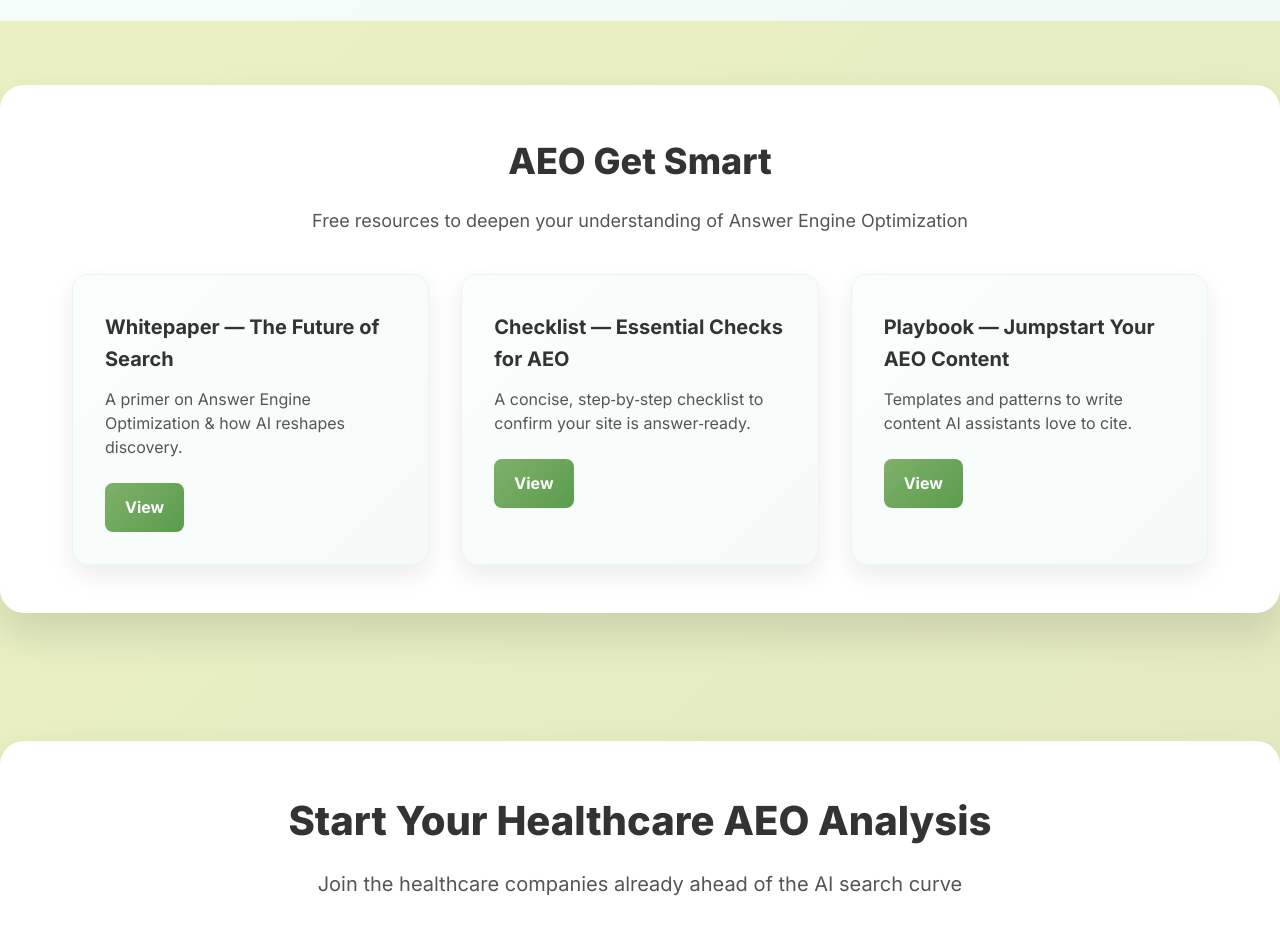
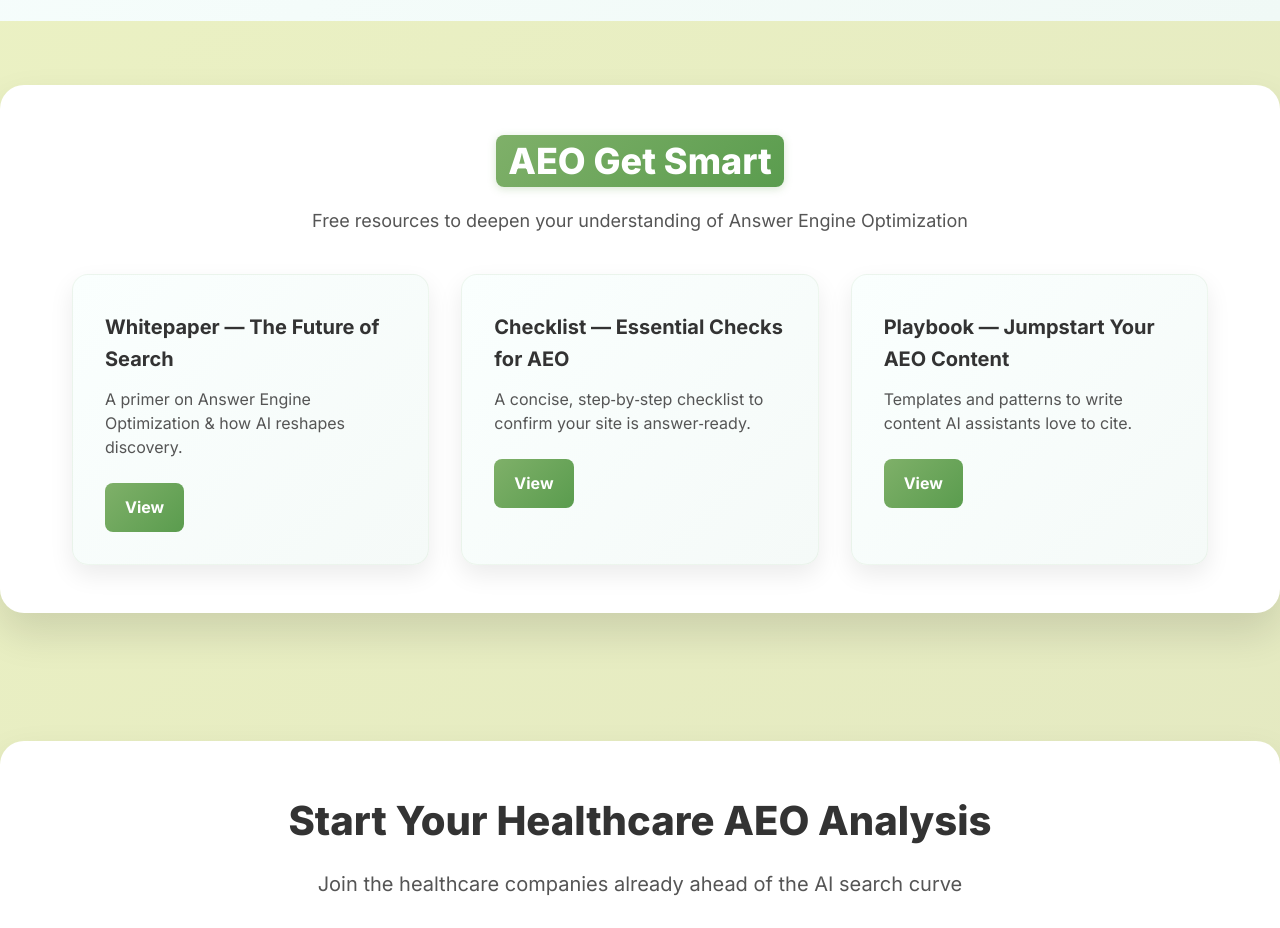
Before and after one commit to GenuineJack/precision-aeo, a website: page index.html in a window 1280 px wide. Shown: the part 3560-4488 px from the top of the page. Drawn offline with nearby package versions, Linux system fonts and the light colour scheme.

Commit message:
Update index.html

```diff
--- a/index.html
+++ b/index.html
@@ -1571,7 +1571,7 @@
 <section id="aeo-get-smart">
   <div class="smart-card">
     <div class="container">
-      <h2>AEO Get Smart</h2>
+      <h2><span class="highlight-text">AEO Get Smart</span></h2>
       <p class="section-subtitle">Free resources to deepen your understanding of Answer Engine Optimization</p>
       <div class="smart-grid">
         <article class="smart-item">
```
